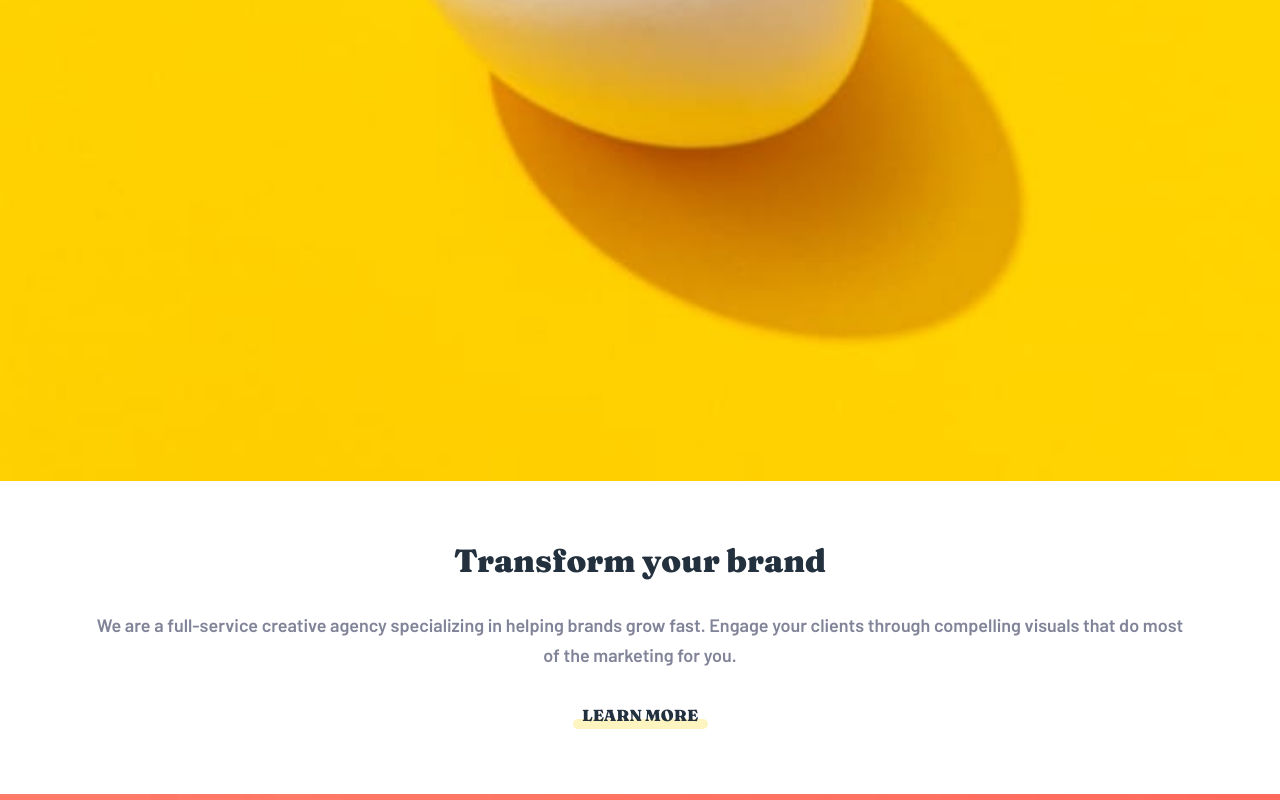
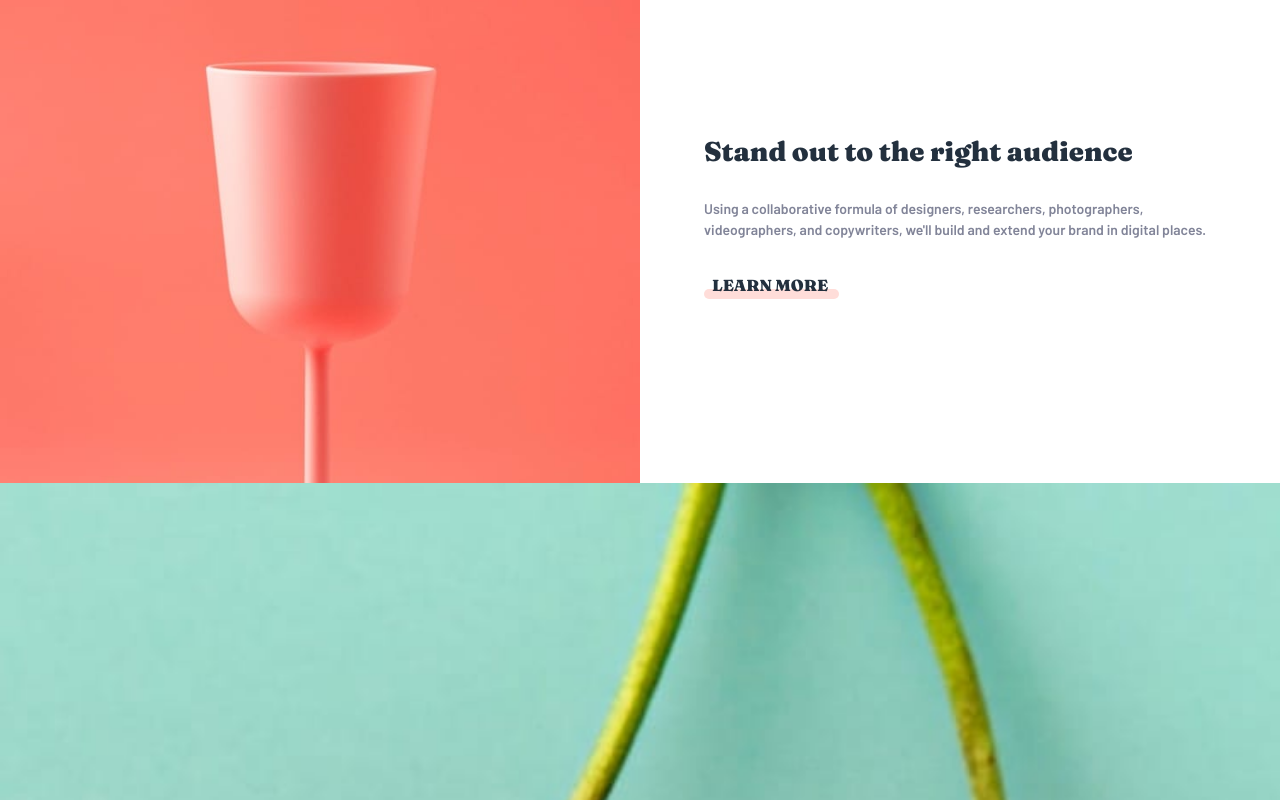
Before and after one commit to ashleylhayes/sunnyside-agency, a React (Create React App) app: page / in a window 1280 px wide. Shown: the part 2420-3220 px from the top of the page. Built offline with nearby package versions, Linux system fonts and the light colour scheme.

Commit message:
styled About component for tablet and desktop breakpoints

```diff
--- a/src/components/About/about.scss
+++ b/src/components/About/about.scss
@@ -2,6 +2,11 @@
 
 .about {
     max-width: 100vw;
+
+    @include tablet {
+        display: flex;
+        flex-wrap: wrap;
+    }
 
     &__image {
         width: 100vw;
@@ -10,10 +15,23 @@
 
         &:nth-child(1) {
             background-image: url('../../assets/images/mobile/image-transform.jpg');
+
+            @include tablet {
+                background-image: url('../../assets/images/desktop/image-transform.jpg');
+            }
         }
 
         &:nth-child(3) {
             background-image: url('../../assets/images/mobile/image-stand-out.jpg');
+
+            @include tablet {
+                background-image: url('../../assets/images/desktop/image-stand-out.jpg');
+            }
+        }
+
+        @include tablet {
+            width: 50vw;
+            height: 41.667vw;
         }
     }
 
@@ -23,6 +41,19 @@
         align-items: center;
         margin: 60px 0 65px 0;
 
+        @include tablet {
+            width: 50vw;
+            margin: 35px 0 35px 0;
+            justify-content: center;
+        }
+
+        &:nth-child(2) {
+
+            @include tablet {
+                order: -1;
+            }
+        }
+
         &-title {
             font-family: 'Fraunces';
             font-weight: 800;
@@ -31,6 +62,17 @@
             font-size: 2rem;
             width: 80vw;
             margin-bottom: 30px;
+
+            @include tablet {
+                text-align: left;
+                font-size: 1.7rem;
+                width: 40vw;
+            }
+
+            @include desktop {
+                font-size: 2.4rem;
+                width: 29.5vw;
+            }
         }
 
         &-blurb {
@@ -41,6 +83,19 @@
             width: 86vw;
             margin-bottom: 35px;
             line-height: 30px;
+
+            @include tablet {
+                text-align: left;
+                font-size: 14px;
+                width: 40vw;
+                line-height: 21px;
+            }
+
+            @include desktop {
+                font-size: 17px;
+                width: 29.5vw;
+                line-height: 28px;
+            }
         }
 
         &-learn {
@@ -52,10 +107,23 @@
             position: relative;
             z-index: 101;
 
+            @include tablet {
+                text-align: left;
+                padding-left: 8px;
+            }
+
             &-container {
                 height: 24px;
                 width: 135px;
                 position: relative;
+
+                @include tablet {
+                    width: 40vw;
+                }
+
+                @include desktop {
+                    width: 29.5vw;
+                }
             }
 
             &-line {
```
